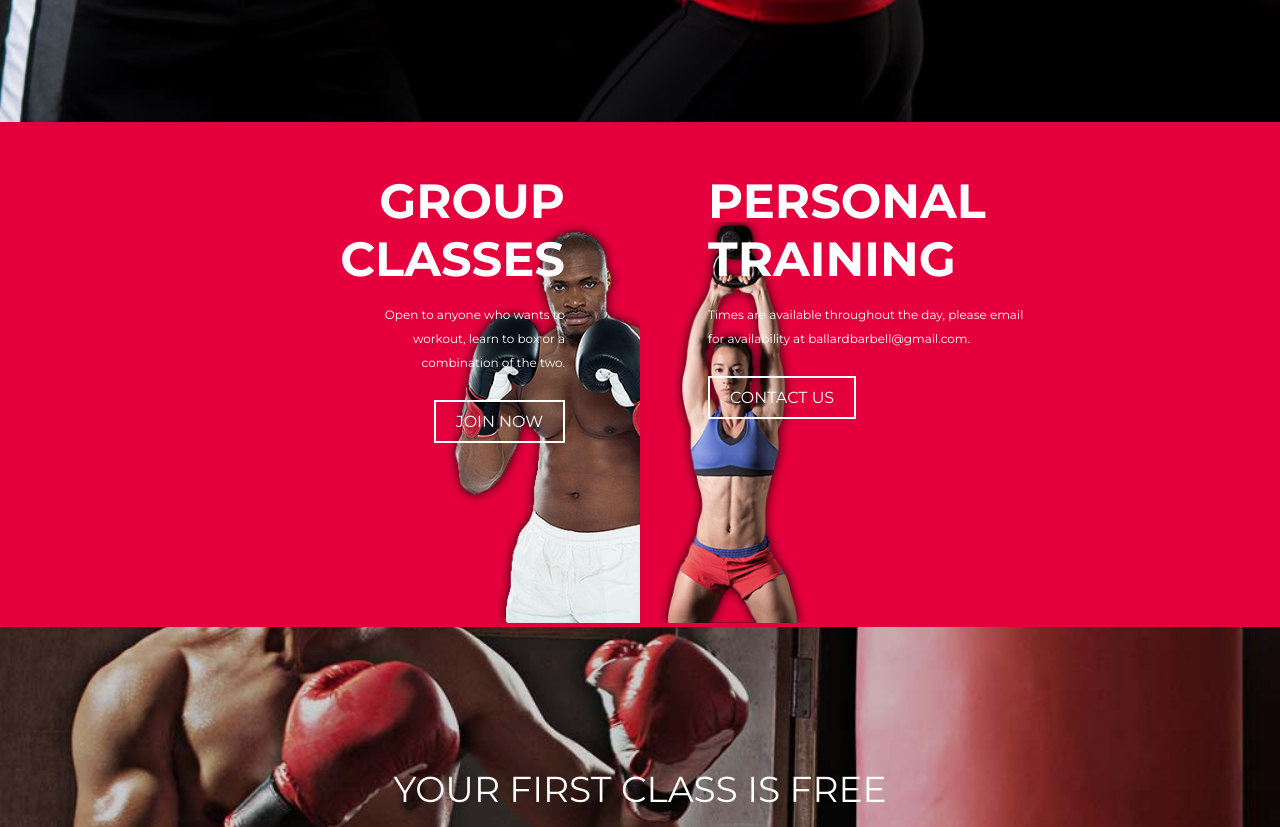
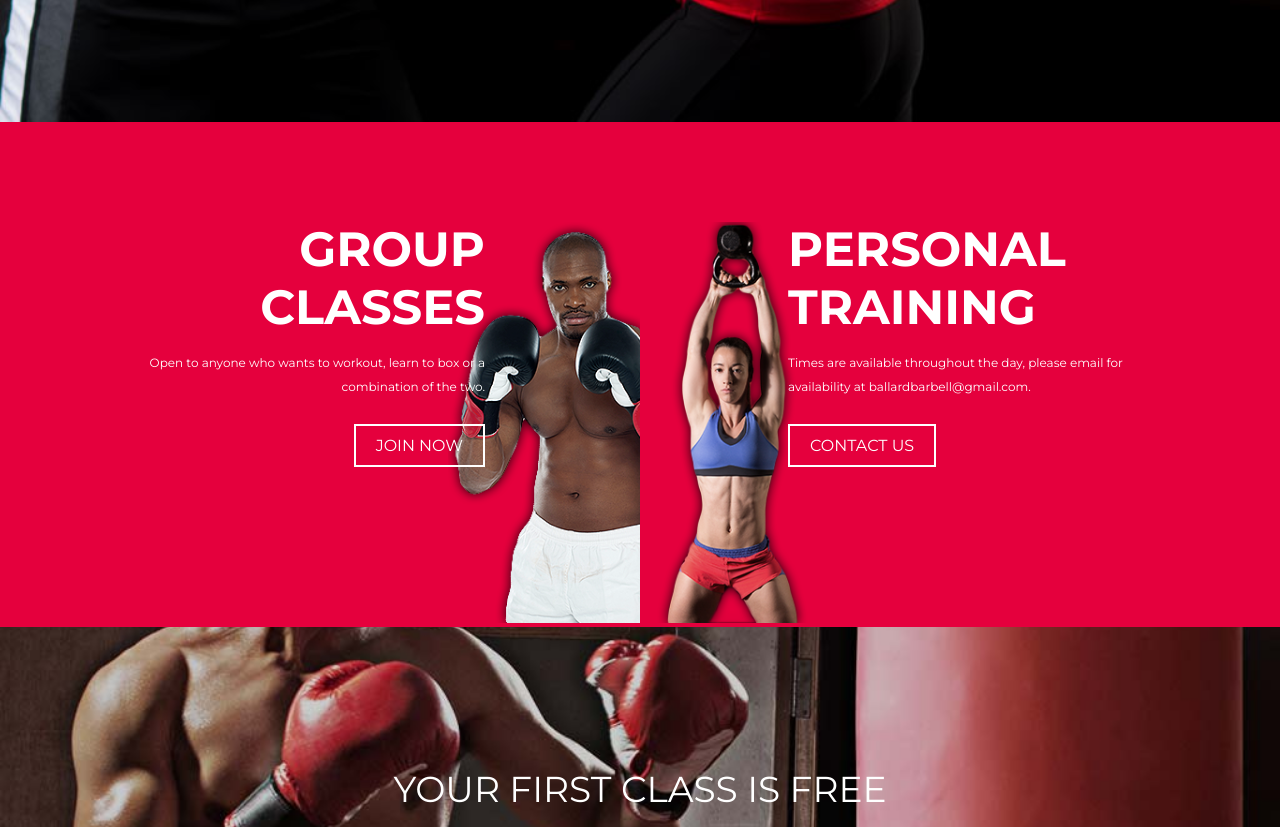
Before and after one commit to boschceline/frontend, a plain HTML site: page index.html in a window 1280 px wide. Shown: the part 700-1527 px from the top of the page. Drawn offline with Linux system fonts and the light colour scheme.

Commit message:
Add files via upload

```diff
--- a/styles/style.css
+++ b/styles/style.css
@@ -581,7 +581,8 @@ iframe {
   }
 
   .groupClassDiv {
-    max-width: 20em;
+    max-width: 30em;
+    top: 1em;
     right: 0;
   }
 
@@ -601,12 +602,15 @@ iframe {
   }
 
   .personalTrainingSection {
+    position: relative;
     grid-column-start: 2;
     grid-column-end: 3;
   }
 
   .personalTrainingDiv {
-    max-width: 25em;
+    top: 1em;
+    left: 0;
+    max-width: 26em;
   }
 
   .personalTrainingSection h3 {
@@ -714,8 +718,18 @@ iframe {
     font-size: 48px;
   }
 
+  .groupClassDiv {
+    top: 3em;
+    right: 5em;
+  }
+
   .personalTrainingSection h3 {
     font-size: 48px;
+  }
+
+  .personalTrainingDiv {
+    top: 3em;
+    left: 5em;
   }
 }
 
```
